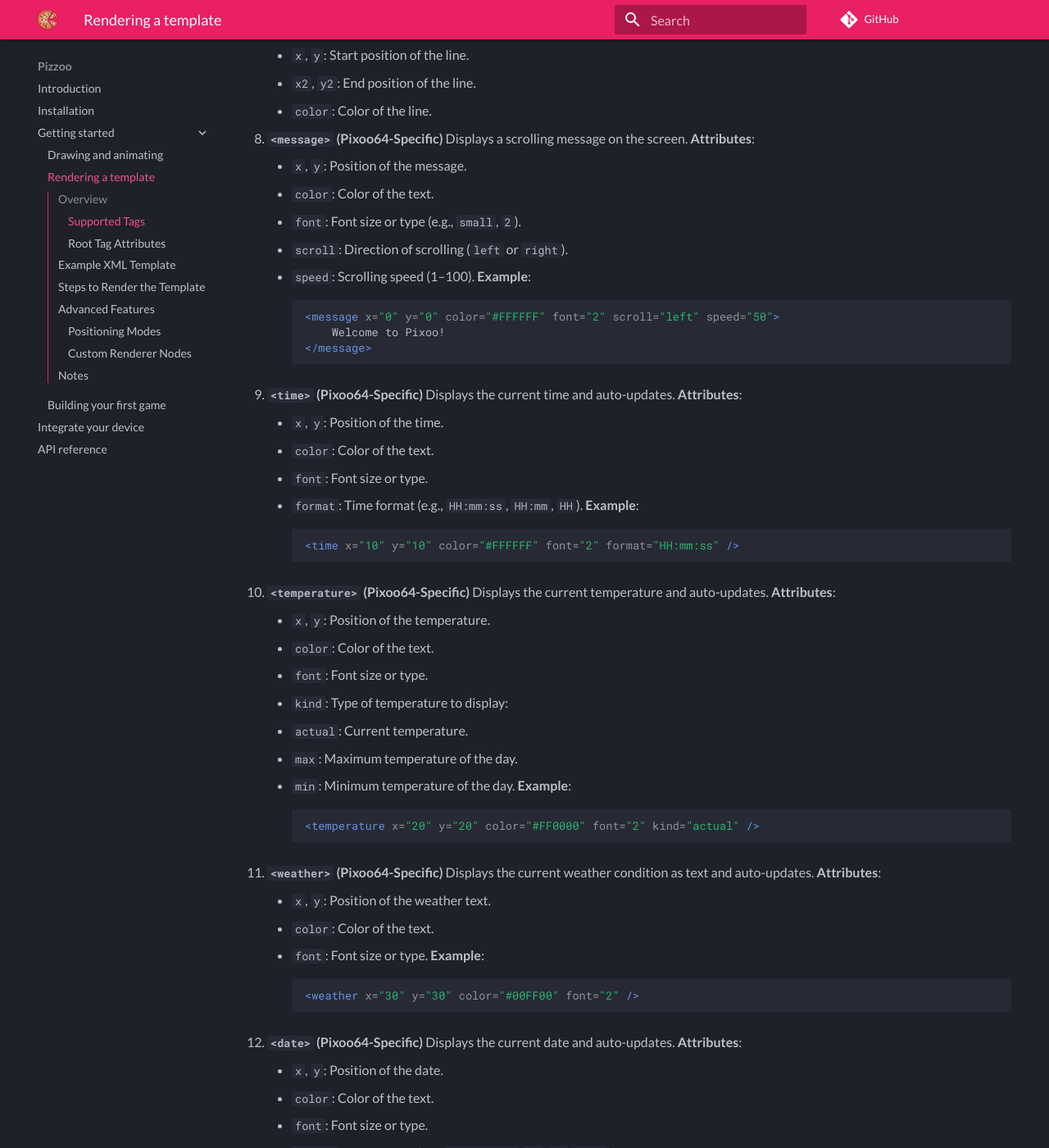
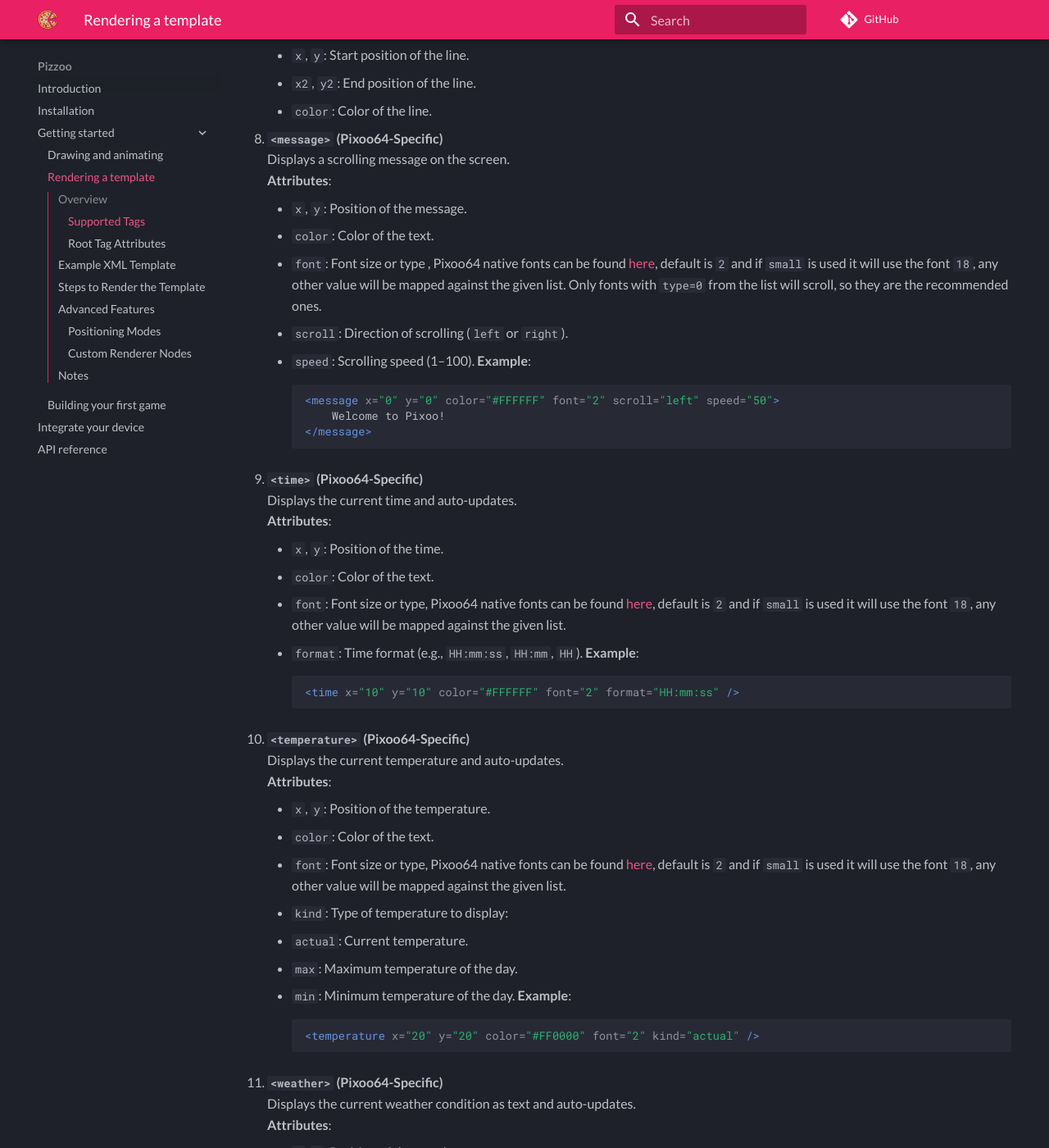
Before and after one commit to pabletos/pizzoo, an MkDocs documentation site: the page built from docs/docs/template.md, in a window 1280 px wide and 1400 px high, scrolled down 1808 px. Shown: the whole window at 82% size. Built offline with MkDocs 1.6.1 and Material for MkDocs 9.7.7, drawn with Linux system fonts in a browser that asks for light colours; comment, search, counter and statistics services are not loaded; some of the changed text lies outside the part shown.

Commit message:
Update template documentation to clarify font attributes for Pixoo64-specific tags

````diff
--- a/docs/docs/template.md
+++ b/docs/docs/template.md
@@ -66,7 +66,7 @@
 	**Attributes**:
 	- `x`, `y`: Position of the message.
 	- `color`: Color of the text.
-	- `font`: Font size or type (e.g., `small`, `2`).
+	- `font`: Font size or type , Pixoo64 native fonts can be found [here](https://app.divoom-gz.com/Device/GetTimeDialFontList), default is `2` and if `small` is used it will use the font `18`, any other value will be mapped against the given list. Only fonts with `type=0` from the list will scroll, so they are the recommended ones.
 	- `scroll`: Direction of scrolling (`left` or `right`).
 	- `speed`: Scrolling speed (1–100).
 	**Example**:
@@ -81,7 +81,7 @@
 	**Attributes**:
 	- `x`, `y`: Position of the time.
 	- `color`: Color of the text.
-	- `font`: Font size or type.
+	- `font`: Font size or type, Pixoo64 native fonts can be found [here](https://app.divoom-gz.com/Device/GetTimeDialFontList), default is `2` and if `small` is used it will use the font `18`, any other value will be mapped against the given list.
 	- `format`: Time format (e.g., `HH:mm:ss`, `HH:mm`, `HH`).
 	**Example**:
 	```xml
@@ -93,7 +93,7 @@
 	**Attributes**:
 	- `x`, `y`: Position of the temperature.
 	- `color`: Color of the text.
-	- `font`: Font size or type.
+	- `font`: Font size or type, Pixoo64 native fonts can be found [here](https://app.divoom-gz.com/Device/GetTimeDialFontList), default is `2` and if `small` is used it will use the font `18`, any other value will be mapped against the given list.
 	- `kind`: Type of temperature to display:
 	- `actual`: Current temperature.
 	- `max`: Maximum temperature of the day.
@@ -108,7 +108,7 @@
 	**Attributes**:
 	- `x`, `y`: Position of the weather text.
 	- `color`: Color of the text.
-	- `font`: Font size or type.
+	- `font`: Font size or type, Pixoo64 native fonts can be found [here](https://app.divoom-gz.com/Device/GetTimeDialFontList), default is `2` and if `small` is used it will use the font `18`, any other value will be mapped against the given list.
 	**Example**:
 	```xml
 	<weather x="30" y="30" color="#00FF00" font="2" />
@@ -119,7 +119,7 @@
 	**Attributes**:
 	- `x`, `y`: Position of the date.
 	- `color`: Color of the text.
-	- `font`: Font size or type.
+	- `font`: Font size or type, Pixoo64 native fonts can be found [here](https://app.divoom-gz.com/Device/GetTimeDialFontList), default is `2` and if `small` is used it will use the font `18`, any other value will be mapped against the given list.
 	- `format`: Date format (e.g., `DD/MM/YYYY`, `DD`, `MM`, `YYYY`).
 	**Example**:
 	```xml
````
